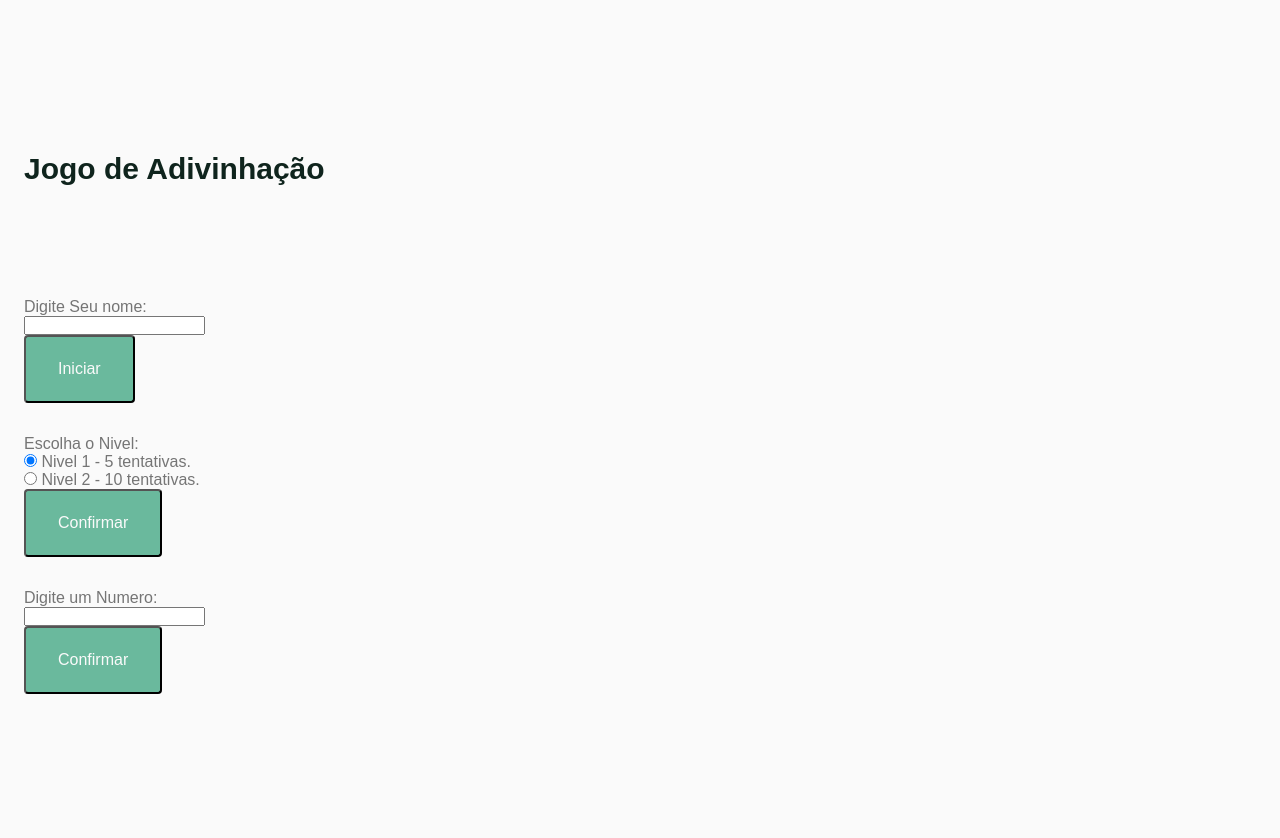
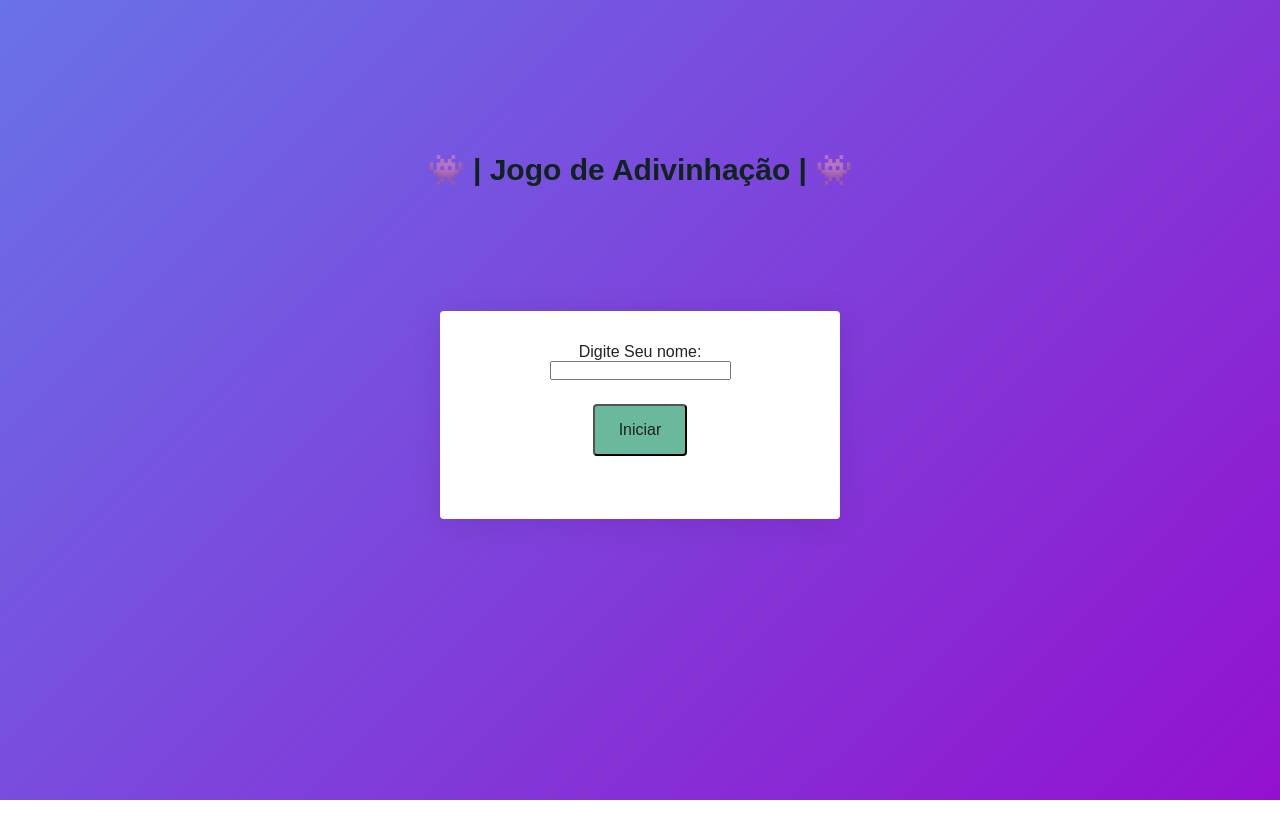
Before and after one commit to fabricio-roca/jogo-adivinhacao, a plain HTML site: page index.html in a window 1280 px wide. After the commit the page ends 800 px from the top, so only its background shows below. Drawn offline with Linux system fonts and the light colour scheme.

Commit message:
feat: :art: Finalizar a estrutura logica.
Foi finalizado a estrutura logica do projeto, iniciando a parte do estilo do jogo.

#3

```diff
--- a/index.html
+++ b/index.html
@@ -17,18 +17,21 @@
       <section class="section" id="inicio">
         <div class="container grid">
 
-          <h2 class="title"> Jogo de Adivinhação </h2>
-          <h2 class="chances" id="nomeText"></h2>
-          <h2 class="chances" id="messageText"></h2>
+          <h2 class="title"> 👾 | Jogo de Adivinhação | 👾</h2>
+          <div id="texto">
+          <h3 class="chances" id="nomeText"></h3>
+          <h3 class="chances" id="messageText"></h3>
+          </div>
+
           <!-- parte do NOME -->
-          <div class="card .show" id="mainNome">
+          <div class="card nome show" id="cardMain">
             <p class="subtitle">Digite Seu nome:</p>
             <input type="text" id="nome"/><br>
             <button type="submit" class="button" onclick="btnNome()">Iniciar</button>
           </div>
 
           <!-- parte do NIVEL -->
-          <div class="card .show" id="mainNivel">
+          <div class="card nivel" id="cardMain">
             <p class="subtitle">Escolha o Nivel:</p>
             <div>
               <input type="radio" id="nivel1" name="nivel" value="1" checked="checked">
@@ -42,12 +45,14 @@
           </div>
 
            <!-- parte do Jogo -->
-           <div class="card .show" id="mainJogo">
+           <div class="card jogo" id="cardMain">
             <p class="subtitle">Digite um Numero:</p>
+            <p  id="espaco"></p>
             <input type="text" id="numero"/><br>
             <button type="submit" class="button" id="inputJogo" onclick="btnJogar()">Confirmar</button>
-            <h2 class="resultado" id="resultado"></h2>
-            <h2 class="chances" id="chancesText"></h2>
+            <button type="submit" class="button" id="resetJogo" onclick="btnReset()">Resetar</button>
+            <h3 class="resultado" id="resultado"></h3>
+            <h3 class="chances" id="chancesText"></h3>
           </div>
         </div>
       </section>
--- a/main.js
+++ b/main.js
@@ -9,6 +9,10 @@ let front = {
     nome: document.getElementById("nome"),
     nivel: document.getElementsByName("nivel"),
     numero: document.getElementById("numero"),
+    resetar: document.getElementById("resetJogo"),
+    cardNome: document.getElementsByClassName('card nome show'),
+    cardNivel: document.getElementsByClassName('card nivel'),
+    cardJogo: document.getElementsByClassName('card jogo')
   },
   /*
   *Saida de Dados */
@@ -16,15 +20,33 @@ let front = {
     nomeHtml: document.getElementById("nomeText"),
     chancesHtml: document.getElementById("chancesText"),
     messageHtml: document.getElementById("messageText"),
-    resultadoHtml: document.getElementById("resultado")
+    resultadoHtml: document.getElementById("resultado"),
+    espacoHtml: document.getElementById("espaco")
   }
 };
 let inputChances = document.getElementById("chancesText");
+
+cardHidden = (elements)=>{
+  let element = elements.item(0).classList.remove('show');
+
+  return element;
+};
+
+cardShow = (elements)=>{
+  let element = elements.item(0).classList.add('show');
+
+  return element;
+};
 
 /*
   *função para nome do jogador */
 btnNome = function () {
   front.outputs.nomeHtml.innerHTML = `Olá ${front.inputs.nome.value}, é um prazer te ver!`;
+
+  cardHidden(front.inputs.cardNome);
+  cardShow(front.inputs.cardNivel);
+
+  return true;
 };
 
 /*
@@ -44,24 +66,26 @@ btnNivel = function () {
     chances = 5;
     numberSecretor = parseInt(Math.random() * 10) + 1;
     front.outputs.chancesHtml.innerHTML = "Você tem " + chances + " tentativas!";
+    front.outputs.espacoHtml.innerHTML = "(1 a 10)";
     console.log("Numero Sortido", numberSecretor);
   } else {
     chances = 10;
     numberSecretor = parseInt(Math.random() * 20) + 1;
     front.outputs.chancesHtml.innerHTML = "Você tem " + chances + " tentativas!";
+    front.outputs.espacoHtml.innerHTML = "(1 a 20)";
     console.log("Numero Sortido", numberSecretor);
   }
 
-  let message =
-    front.inputs.nome.value + " escolheu o nivel " + nivel + "!";
-    front.outputs.messageHtml.innerHTML =(message);
+  let message = front.inputs.nome.value + " escolheu o nivel " + nivel + "!";
+
+  front.outputs.messageHtml.innerHTML =(message);
+
+  cardHidden(front.inputs.cardNivel);
+  cardShow(front.inputs.cardJogo);
 };
 
-/*
-  *função para começar o jogo */
+/** função para começar o jogo */
 btnJogar = function () {
-  console.log("numero coletado array", numeroColetado);
-
   if (front.inputs.numero.value == numberSecretor) {
     front.outputs.resultadoHtml.innerHTML = "Você acertou! o numero é " + numberSecretor;
     console.log("Acertou");
@@ -74,7 +98,8 @@ btnJogar = function () {
       tentativaNumero();
       chances--;
       front.outputs.chancesHtml.innerHTML = "Você tem " + chances + " tentativas!";
-      }
+      console.log("numero coletado array", numeroColetado);
+    }
     console.log("Numero de chances", chances);
     if (chances == 0) {
       fimJogo();
@@ -83,14 +108,12 @@ btnJogar = function () {
   }
 }
 
-/*
- * função fim do jogo */
+/** função fim do jogo */
 fimJogo = function () {
   let btnDisabled = document.getElementById("inputJogo").disabled = true;
 };
 
-/*
-  * função de maior e menor*/
+/** função de maior e menor*/
 tentativaNumero = function(){
   if (front.inputs.numero.value > numberSecretor){
     front.outputs.resultadoHtml.innerHTML = "Errou, o numero é menor.";
@@ -98,3 +121,8 @@ tentativaNumero = function(){
     front.outputs.resultadoHtml.innerHTML = "Errou, o numero é maior.";
   }
 }
+
+/** função de resetar o jogo */
+btnReset = function(){
+  window.location.reload();
+}
--- a/style.css
+++ b/style.css
@@ -21,9 +21,10 @@ a{
     --base-color-second: hsl(var(--hue) 65% 88%);
     --base-color-alt: hsl(var(--hue) 57% 53%);
     --title-color: hsl(var(--hue) 41% 10%);
-    --text-color: hsl(0 0% 46%);
-    --text-color-light: hsl(0 0% 98%);
-    --body-color: hsl(0 0% 98%);
+    --text-color: rgb(35, 35, 35);
+    --text-color-light: rgb(32, 32, 32);
+    --body-color: linear-gradient( 135deg, #43CBFF 10%, #9708CC 100%);
+    /*linear-gradient(45deg, #495371, #74959a, #98b4aa, #f1e0ac);*/
     /* fonts */
     --title-font-size: 1.875rem;
     --subtitle-font-size: 1rem;
@@ -35,8 +36,26 @@ a{
 body{
     font: 400 1rem var(--body-font);
     color: var(--text-color);
+    height: 100vh;
+    width: 100vw;
     background: var(--body-color);
+    background-repeat: no-repeat;
+    background-size: 300%, 300%;
+    animation: colors 15s ease infinite;
     -webkit-font-smoothing: antialiased;
+    -webkit-animation: colors 15s ease infinite;
+}
+    /* animation */
+@keyframes colors {
+    0% {
+      background-position: 0% 50%;
+    }
+    50% {
+      background-position: 100% 50%;
+    }
+    100% {
+      background-position: 0% 50%;
+    }
 }
 .title{
     font: 700 var(--title-font-size) var(--title-font);
@@ -46,10 +65,10 @@ body{
 .button{
     background: var(--base-color);
     color: var(--text-color-light);
-    height: 3rem;
+    height: 1rem;
     display: inline-flex;
     align-items: center;
-    padding: 2rem;
+    padding: 1.5rem;
     border-radius: 0.25rem;
     -webkit-border-radius: 0.25rem;
     -moz-border-radius: 0.25rem;
@@ -78,10 +97,35 @@ body{
 .section .subtitle{
     font-size: var(--subtitle-font-size);
 }
-.section header{
-    margin-bottom: 4rem;
+/*============= SHOW ========================*/
+.card{
+    display: none;
 }
-.section header strong{
-    color: var(--base-color);
+.card.show {
+    display: block;
 }
-/*============= SHOW ========================*/
+#inicio{
+    text-align: center;
+}
+#cardMain{
+    text-align: center;
+    margin: auto;
+    height: 13rem;
+    width: 25rem;
+    padding-top: 2rem;
+    background: rgba(255, 255, 255);
+    border-radius: 0.25rem;
+    box-shadow: 0 4px 30px rgba(0, 0, 0, 0.1);
+    backdrop-filter: blur(6.8px);
+    -webkit-backdrop-filter: blur(6.8px);
+    -webkit-border-radius: 0.25rem;
+    -moz-border-radius: 0.25rem;
+    -ms-border-radius: 0.25rem;
+    -o-border-radius: 0.25rem;
+}
+#cardMain .button{
+    margin-top: 1.5rem;
+}
+#texto{
+    height: 2.75rem;
+}
```
